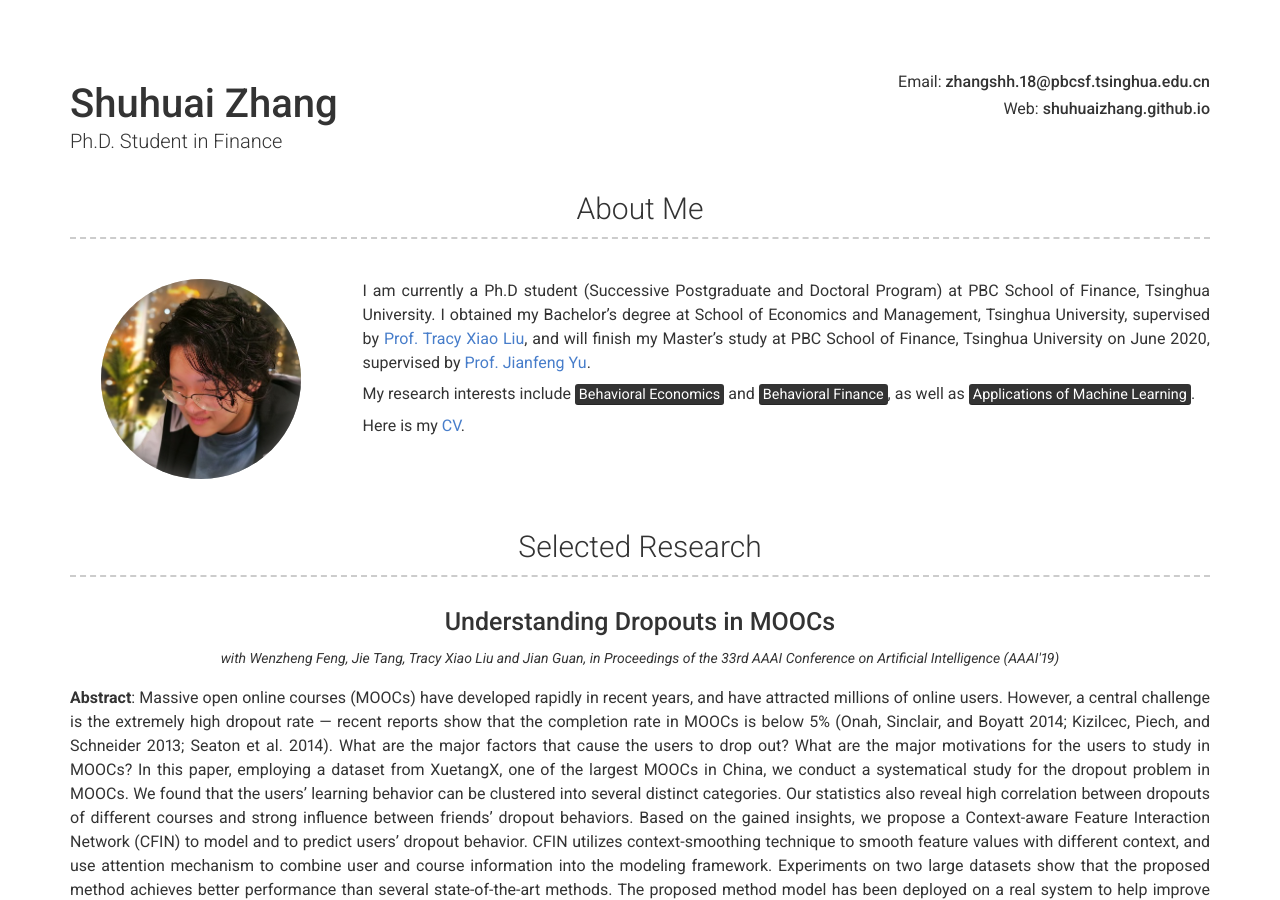
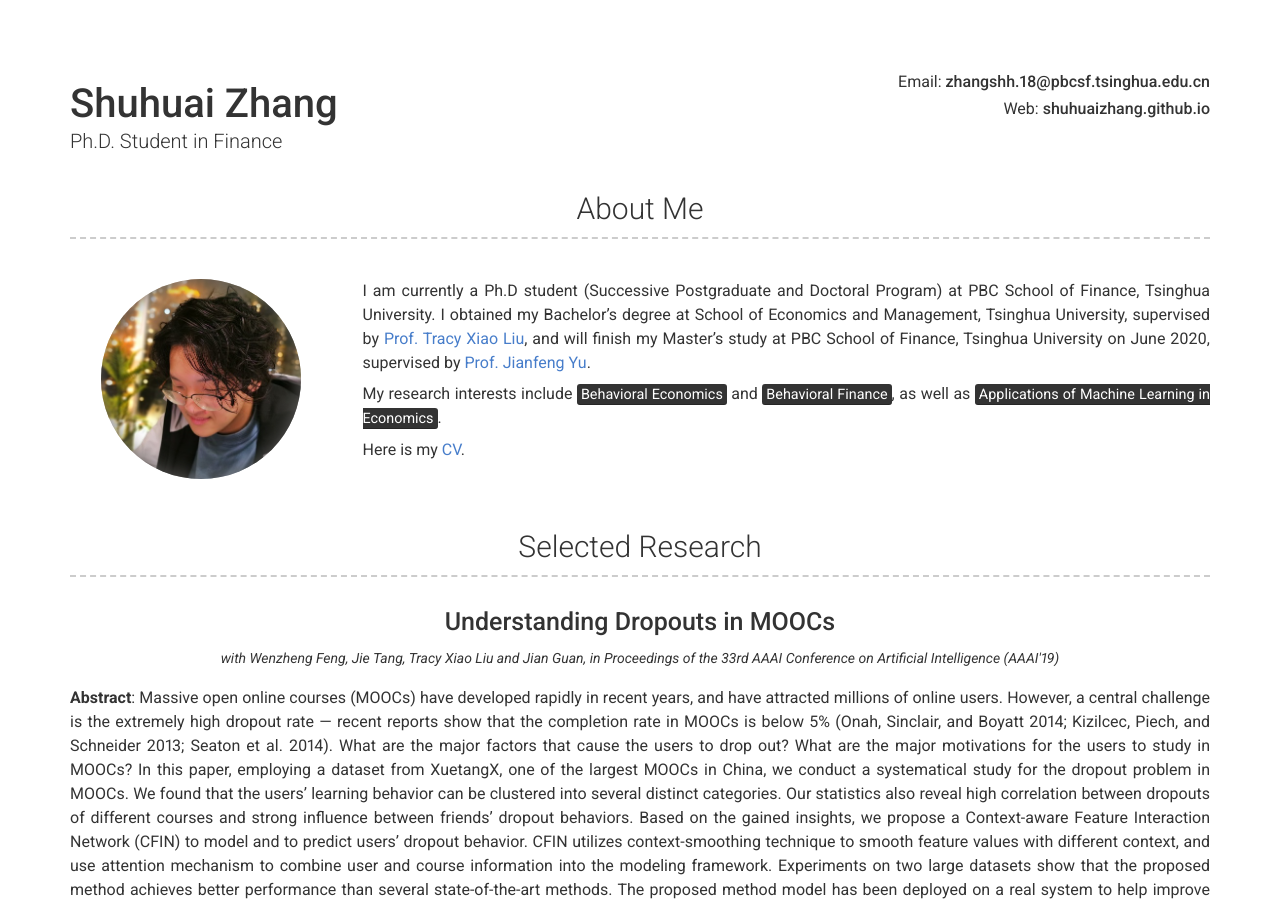
Before and after one commit to shuhuaizhang/shuhuaizhang.github.io, a Jekyll site: the page built from index.md, in a window 1280 px wide and 900 px high. Built offline with Jekyll 4.4.1, drawn with Linux system fonts in a browser that asks for light colours; nearby versions of some CDN libraries.

Commit message:
Update _config.yml

```diff
--- a/_config.yml
+++ b/_config.yml
@@ -48,7 +48,7 @@ about_content: | # this will include new lines to allow paragraphs
   I obtained my Bachelor's degree at School of Economics and Management, Tsinghua University, supervised by [Prof. Tracy Xiao Liu](https://tracyxliu.com/),
   and will finish my Master's study at PBC School of Finance, Tsinghua University on June 2020, supervised by [Prof. Jianfeng Yu](https://sites.google.com/site/yujianfengaca/).
 
-  My research interests include <mark>Behavioral Economics</mark> and <mark>Behavioral Finance</mark>, as well as <mark>Applications of Machine Learning</mark>.
+  My research interests include <mark>Behavioral Economics</mark> and <mark>Behavioral Finance</mark>, as well as <mark>Applications of Machine Learning in Economics</mark>.
 
   Here is my [CV](https://drive.google.com/file/d/1xsw1nfyQzpToSQbySktxu2YPEyzoFstQ/view?usp=sharing).
 
```
